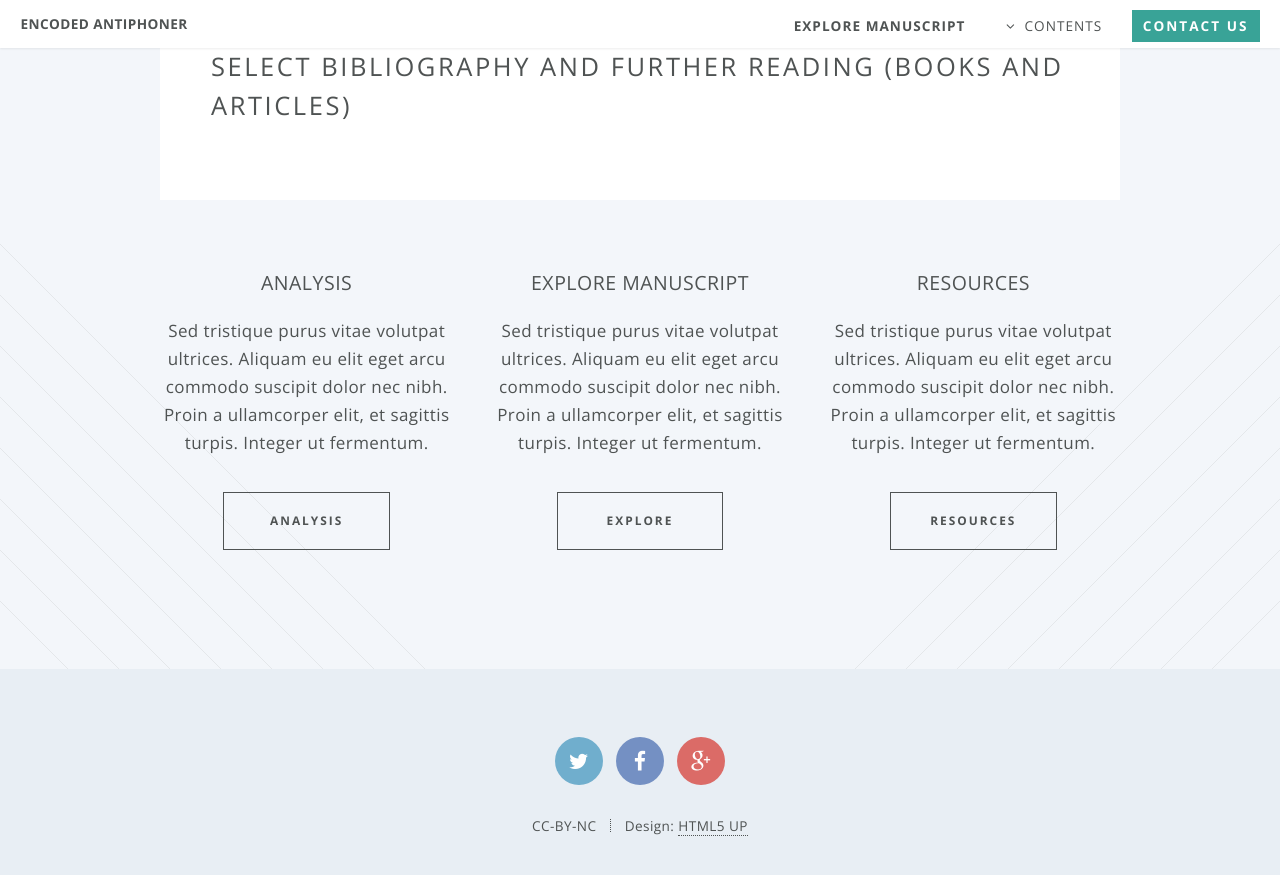
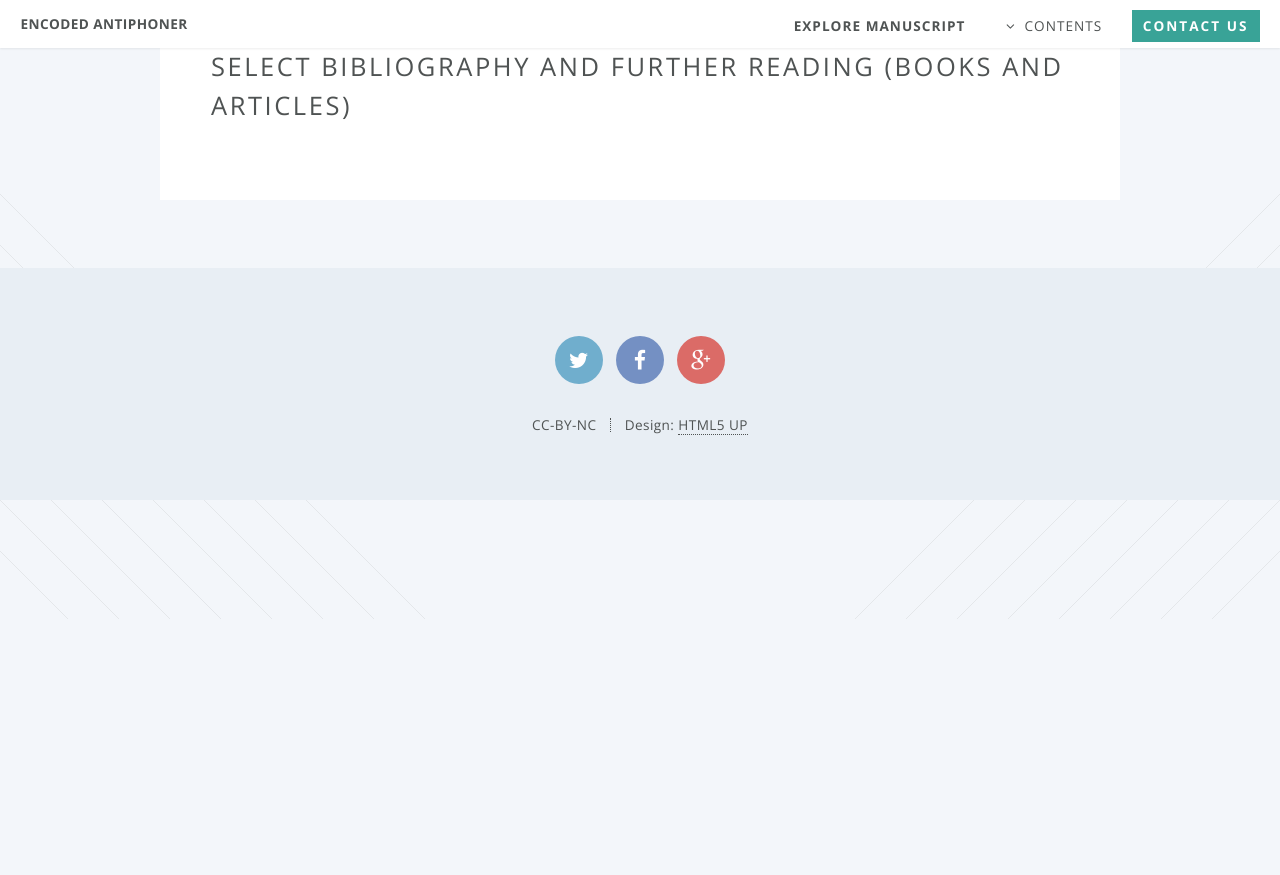
Before and after one commit to BCDigSchol/antiphoner-site, a Jekyll site: the page built from resources.html, in a window 1280 px wide and 900 px high, scrolled down 848 px. Shown: the top 875 px of the window. Built offline with Jekyll 4.4.1, drawn with Linux system fonts in a browser that asks for light colours; after the commit the page ends 1467 px from its top, so only the background shows below that.

Commit message:
suppressing bottom bar

```diff
--- a/_includes/bottom-bar.html
+++ b/_includes/bottom-bar.html
@@ -1,4 +1,4 @@
-<section class="wrapper style1 container special">
+<!--<section class="wrapper style1 container special">
     <div class="row">
         <div class="4u 12u(narrower)">
 
```
